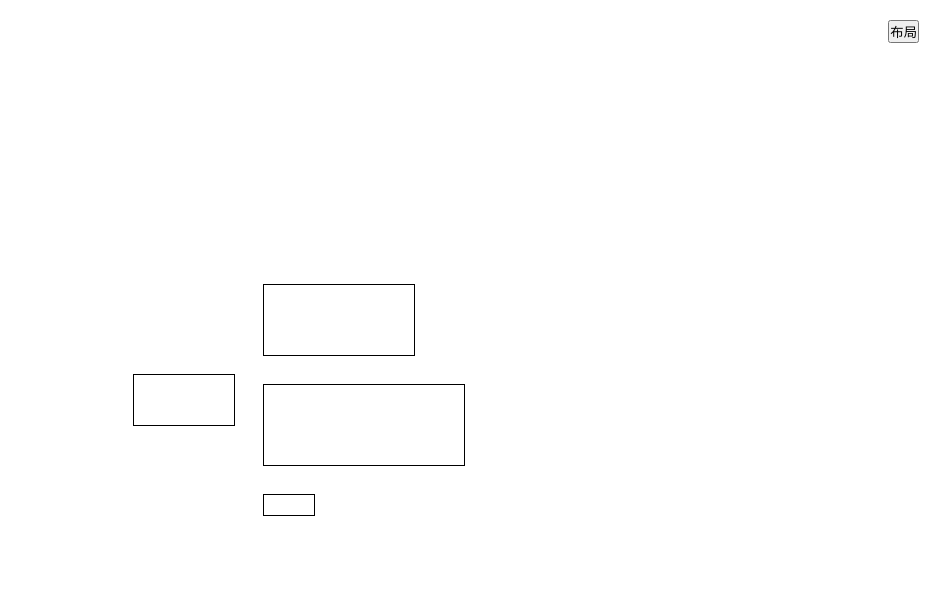
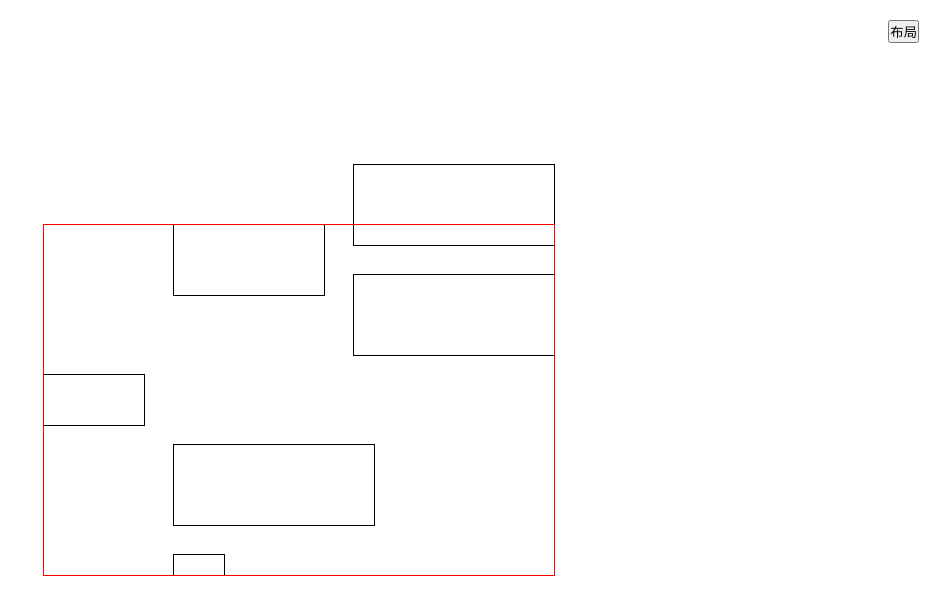
Before and after one commit to JiWeiZ/mindmap, a website built with Parcel: page src/index.html in a window 1280 px wide. Both pictures are taken after a click on the button "布局". Shown: the whole page, without its empty margins (341-1280 px from the left). Built offline with nearby package versions, Linux system fonts and the light colour scheme.

Commit message:
2019年3月12日23:04:35

```diff
--- a/src/index.css
+++ b/src/index.css
@@ -22,7 +22,7 @@
     height: 70px;
 }
 
-#n002 {
+#n002,#n0011, #n0012 {
     width: 200px;
     height: 80px;
 }
--- a/src/index.html
+++ b/src/index.html
@@ -15,6 +15,9 @@
         <div id="n001" class="node"></div>
         <div id="n002" class="node"></div>
         <div id="n003" class="node"></div>
+        <div id="n0011" class="node"></div>
+        <div id="n0012" class="node"></div>
+        <div id="rootRuleArea" class="node"></div>
         <button id="submit">布局</button>
     </div>
 </body>
--- a/src/index.js
+++ b/src/index.js
@@ -1,5 +1,5 @@
 import YMNode from './lib/YM/YMNode'
-import { rightCenter } from './lib/Layout/ruleLayoutStrategy'
+import { rightCenter, rightBottom, rightTop } from './lib/Layout/ruleLayoutStrategy'
 import { columnStrategy } from './lib/Layout/childLayoutStrategy'
 import { rootRender } from './lib/Layout/ruleLayoutStrategy'
 
@@ -8,20 +8,30 @@ const root = new YMNode('root');
 const n1 = new YMNode('n001')
 const n2 = new YMNode('n002')
 const n3 = new YMNode('n003')
+const n11 = new YMNode('n0011')
+const n12 = new YMNode('n0012')
+
 root.children = [n1, n2, n3]
 n1.parent = root
 n2.parent = root
 n3.parent = root
-const nodes = [root, n1, n2, n3]
+n1.children = [n11, n12]
+n11.parent = n1
+n12.parent = n1
+const nodes = [root, n1, n11, n12, n2, n3]
 
 // 注入绘制策略
 root.ruleArea.strategy = rightCenter
 root.childrenArea.strategy = columnStrategy
 
+n1.ruleArea.strategy = rightCenter
+n1.childrenArea.strategy = columnStrategy
 
 function test() {
     root.calcRuleAreaWH()
     rootRender(root) // 临时
+    root.container.style.left = `${root.selfArea.start.x}px`
+    root.container.style.top = `${root.selfArea.start.y}px`
     for (var i = 1; i < nodes.length; i++) {
         var node = nodes[i]
         node.selfArea.start.x = node.parent.selfArea.start.x
@@ -30,18 +40,20 @@ function test() {
         node.selfArea.start.y = node.parent.selfArea.start.y
             + node.parent.childrenArea.start.y
             + node.ruleArea.start.y
-    }
-
-    for (var i = 0; i < nodes.length;i++) {
-        var node = nodes[i]
         node.container.style.left = `${node.selfArea.start.x}px`
         node.container.style.top = `${node.selfArea.start.y}px`
     }
+    console.log(root)
+    rootRuleArea.style.outline = `1px solid red`
+    rootRuleArea.style.width = `${root.ruleArea.width}px`
+    rootRuleArea.style.height = `${root.ruleArea.height}px`
+    rootRuleArea.style.left = `${root.ruleArea.start.x}px`
+    rootRuleArea.style.top = `${root.ruleArea.start.y}px`
+}
 
-    console.log(root)
-}
+window.root = root
+let rootRuleArea = document.getElementById('rootRuleArea')
+
 
 let button = document.getElementById('submit')
 button.onclick = test
-
-window.root = root
```
